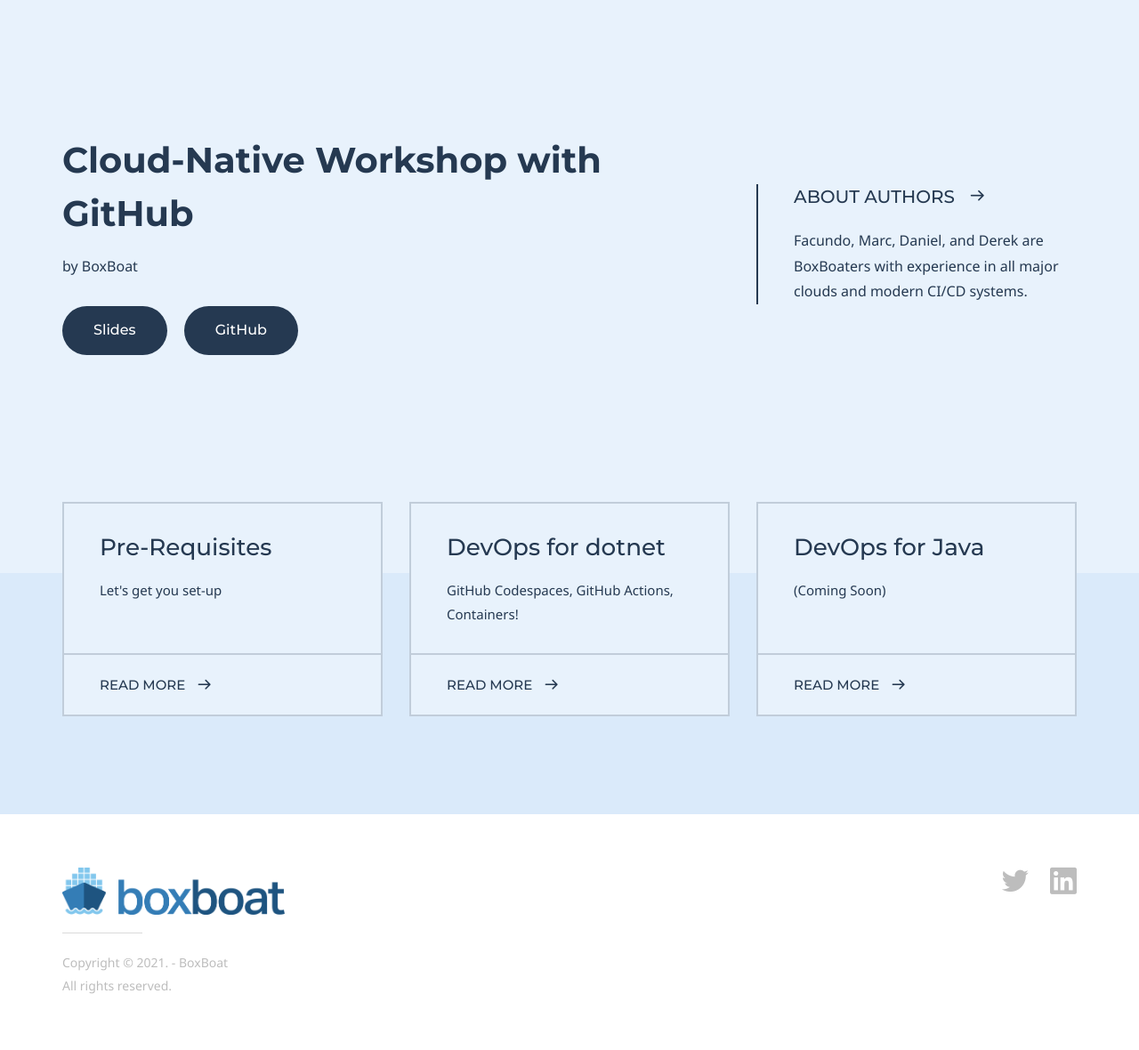
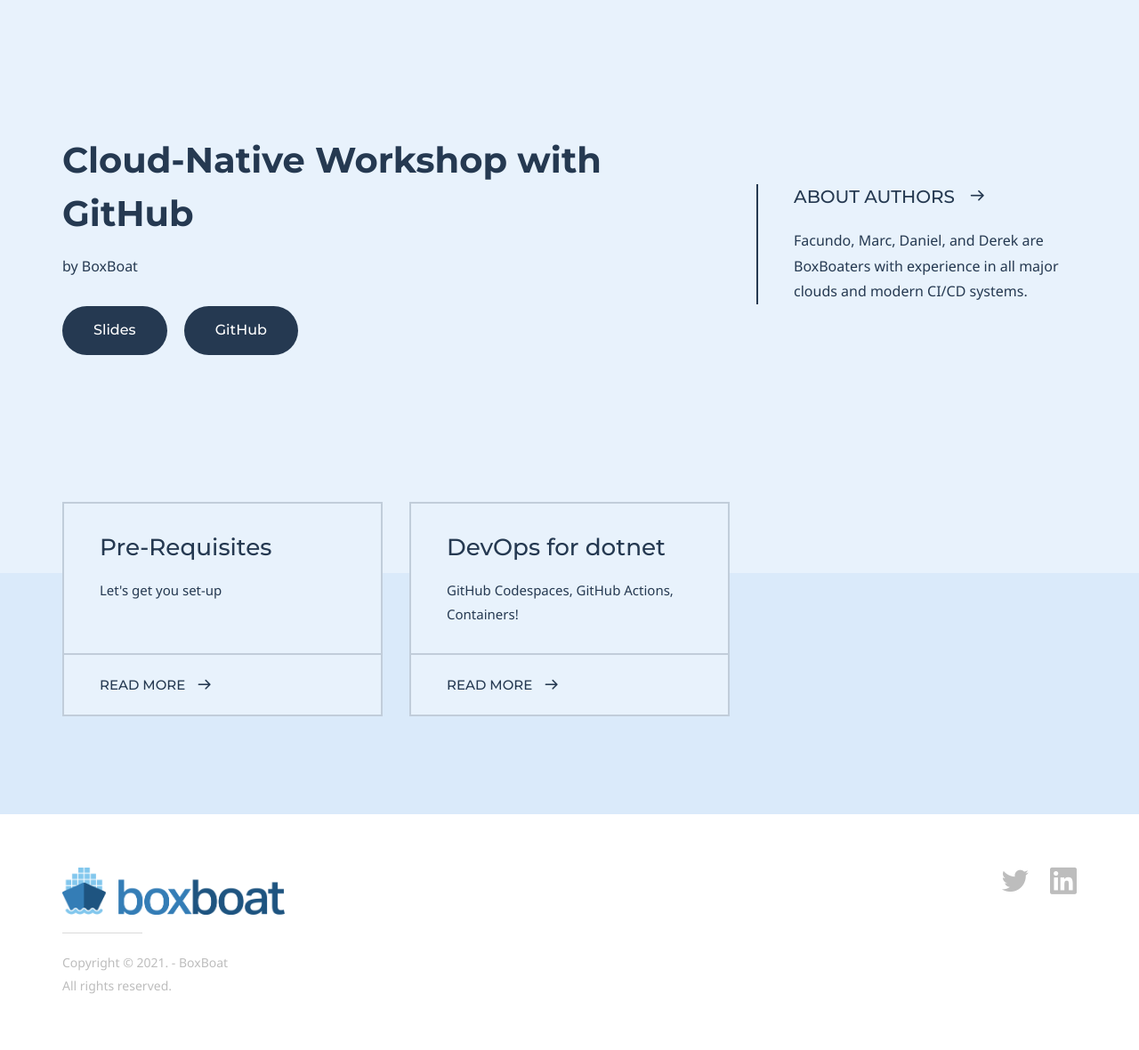
Before and after one commit to boxboat/github-cloud-native-workshop, a Jekyll site: the page built from index.md, in a window 1280 px wide. Shown: the whole page at 89% size. Built offline with Jekyll 4.4.1, drawn with Linux system fonts in a browser that asks for light colours; some web fonts are replaced.

Commit message:
Update index.md

```diff
--- a/index.md
+++ b/index.md
@@ -30,9 +30,5 @@ grid_navigation:
     - title: DevOps for dotnet
       excerpt: "GitHub Codespaces, GitHub Actions, Containers!"
       cta: Read More
-      url: '/lab-docker'
-    - title: DevOps for Java
-      excerpt: "(Coming Soon)"
-      cta: Read More
-      url: '/lab-kubernetes'
+      url: '/lab-codespaces'
 ---
```
